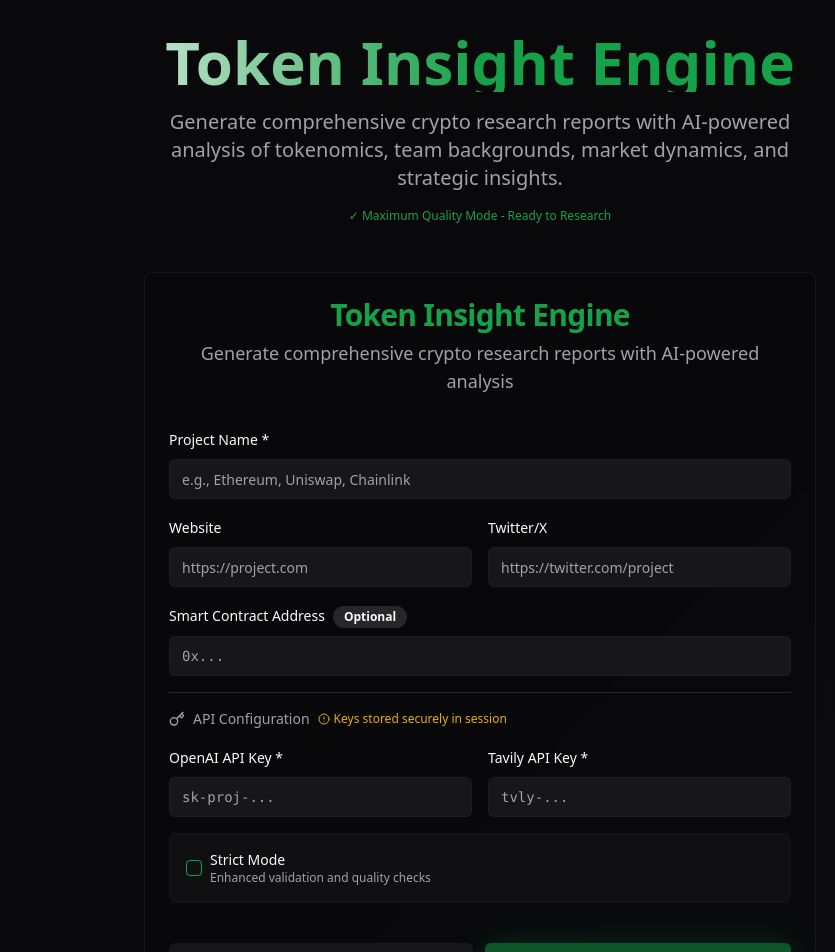
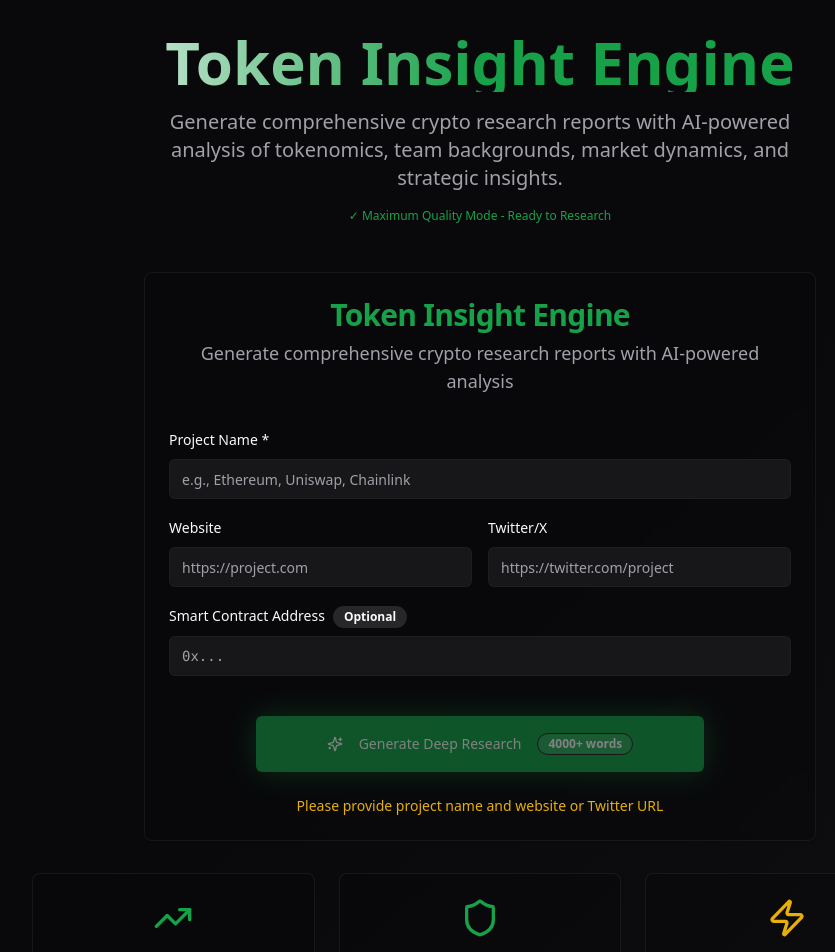
Before and after one commit to seventyko/token-insight-engine, a React (Vite) app: page / in a window 1280 px wide. Shown: the top 952 px of the page, without its empty margins (160-995 px from the left). Built offline with nearby package versions, Linux system fonts and the light colour scheme.

Commit message:
Fix API key input and simplify options
Remove the need for end-users to input API keys by using a shared key. Simplify the user interface by removing Strict Mode and Quick Analysis options.

```diff
--- a/src/components/ResearchForm.tsx
+++ b/src/components/ResearchForm.tsx
@@ -13,13 +13,10 @@ interface ProjectInput {
   project_website: string;
   project_twitter: string;
   project_contract?: string;
-  strict_mode?: boolean;
-  openai_api_key?: string;
-  tavily_api_key?: string;
 }
 
 interface ResearchFormProps {
-  onSubmit: (data: ProjectInput, mode: 'deep-dive' | 'lite') => void;
+  onSubmit: (data: ProjectInput) => void;
   isLoading: boolean;
 }
 
@@ -28,25 +25,20 @@ export const ResearchForm = ({ onSubmit, isLoading }: ResearchFormProps) => {
     project_name: '',
     project_website: '',
     project_twitter: '',
-    project_contract: '',
-    strict_mode: false,
-    openai_api_key: '',
-    tavily_api_key: ''
+    project_contract: ''
   });
 
-  const handleSubmit = (e: React.FormEvent, mode: 'deep-dive' | 'lite') => {
+  const handleSubmit = (e: React.FormEvent) => {
     e.preventDefault();
-    onSubmit(formData, mode);
+    onSubmit(formData);
   };
 
-  const handleInputChange = (field: keyof ProjectInput, value: string | boolean) => {
+  const handleInputChange = (field: keyof ProjectInput, value: string) => {
     setFormData(prev => ({ ...prev, [field]: value }));
   };
 
   const isFormValid = formData.project_name &&
-    (formData.project_website || formData.project_twitter) &&
-    formData.openai_api_key &&
-    formData.tavily_api_key;
+    (formData.project_website || formData.project_twitter);
 
   return (
     <Card className="w-full max-w-2xl mx-auto border-border/50 bg-card/50 backdrop-blur-sm">
@@ -120,99 +112,24 @@ export const ResearchForm = ({ onSubmit, isLoading }: ResearchFormProps) => {
             />
           </div>
 
-          <Separator className="my-6" />
-
-          {/* API Keys Section */}
-          <div className="space-y-4">
-            <div className="flex items-center gap-2 text-sm text-muted-foreground">
-              <Key className="w-4 h-4" />
-              <span className="font-medium">API Configuration</span>
-              <div className="flex items-center gap-1 text-warning">
-                <AlertCircle className="w-3 h-3" />
-                <span className="text-xs">Keys stored securely in session</span>
-              </div>
-            </div>
-
-            <div className="grid grid-cols-1 md:grid-cols-2 gap-4">
-              <div className="space-y-2">
-                <Label htmlFor="openai_api_key" className="text-foreground font-medium">
-                  OpenAI API Key *
-                </Label>
-                <Input
-                  id="openai_api_key"
-                  type="password"
-                  value={formData.openai_api_key}
-                  onChange={(e) => handleInputChange('openai_api_key', e.target.value)}
-                  placeholder="sk-proj-..."
-                  className="bg-secondary/50 border-border/50 focus:border-primary font-mono text-sm"
-                  disabled={isLoading}
-                />
-              </div>
-
-              <div className="space-y-2">
-                <Label htmlFor="tavily_api_key" className="text-foreground font-medium">
-                  Tavily API Key *
-                </Label>
-                <Input
-                  id="tavily_api_key"
-                  type="password"
-                  value={formData.tavily_api_key}
-                  onChange={(e) => handleInputChange('tavily_api_key', e.target.value)}
-                  placeholder="tvly-..."
-                  className="bg-secondary/50 border-border/50 focus:border-primary font-mono text-sm"
-                  disabled={isLoading}
-                />
-              </div>
-            </div>
-          </div>
-
-          <div className="flex items-center space-x-2 p-4 rounded-lg bg-secondary/30 border border-border/30">
-            <Checkbox
-              id="strict_mode"
-              checked={formData.strict_mode}
-              onCheckedChange={(checked) => handleInputChange('strict_mode', checked as boolean)}
-              disabled={isLoading}
-            />
-            <Label
-              htmlFor="strict_mode"
-              className="text-sm font-medium text-foreground cursor-pointer"
-            >
-              Strict Mode
-              <span className="block text-xs text-muted-foreground">
-                Enhanced validation and quality checks
-              </span>
-            </Label>
-          </div>
         </form>
 
-        <div className="flex flex-col sm:flex-row gap-3 pt-4">
+        <div className="flex justify-center pt-4">
           <Button
-            onClick={(e) => handleSubmit(e, 'lite')}
-            disabled={!isFormValid || isLoading}
-            variant="secondary"
-            size="lg"
-            className="flex-1 h-14"
-          >
-            <Search className="w-5 h-5 mr-2" />
-            Quick Analysis
-            <Badge variant="outline" className="ml-2">~800 words</Badge>
-          </Button>
-
-          <Button
-            onClick={(e) => handleSubmit(e, 'deep-dive')}
+            onClick={handleSubmit}
             disabled={!isFormValid || isLoading}
             size="lg"
-            className="flex-1 h-14 bg-gradient-to-r from-primary to-chart-positive hover:opacity-90 animate-glow"
+            className="w-full max-w-md h-14 bg-gradient-to-r from-primary to-chart-positive hover:opacity-90 animate-glow"
           >
             <Sparkles className="w-5 h-5 mr-2" />
-            Deep Research
+            Generate Deep Research
             <Badge variant="outline" className="ml-2 bg-primary-foreground/10">4000+ words</Badge>
           </Button>
         </div>
 
         {!isFormValid && (
           <p className="text-warning text-sm text-center">
-            Please provide project name, website/Twitter URL, and both API keys
+            Please provide project name and website or Twitter URL
           </p>
         )}
       </CardContent>
--- a/src/pages/Index.tsx
+++ b/src/pages/Index.tsx
@@ -10,9 +10,6 @@ interface ProjectInput {
   project_website: string;
   project_twitter: string;
   project_contract?: string;
-  strict_mode?: boolean;
-  openai_api_key?: string;
-  tavily_api_key?: string;
 }
 
 const Index = () => {
@@ -23,7 +20,7 @@ const Index = () => {
   // External API endpoint for unlimited processing time
   const externalApiUrl = '/api/deep-research';
 
-  const handleResearch = async (data: ProjectInput, mode: 'deep-dive' | 'lite') => {
+  const handleResearch = async (data: ProjectInput) => {
     setIsLoading(true);
     try {
       // Call external API for unlimited processing time
@@ -36,11 +33,7 @@ const Index = () => {
           project_name: data.project_name,
           project_website: data.project_website,
           project_twitter: data.project_twitter,
-          project_contract: data.project_contract,
-          strict_mode: data.strict_mode,
-          mode: mode,
-          openai_api_key: data.openai_api_key,
-          tavily_api_key: data.tavily_api_key
+          project_contract: data.project_contract
         })
       });
 
@@ -54,7 +47,7 @@ const Index = () => {
 
       toast({
         title: "Research Complete",
-        description: `Generated ${mode === 'deep-dive' ? 'comprehensive' : 'quick'} analysis for ${data.project_name}`,
+        description: `Generated comprehensive analysis for ${data.project_name}`,
       });
     } catch (error) {
       console.error('Research failed:', error);
```
Also changed, not shown: api/deep-research.js (+7 -11 lines).
